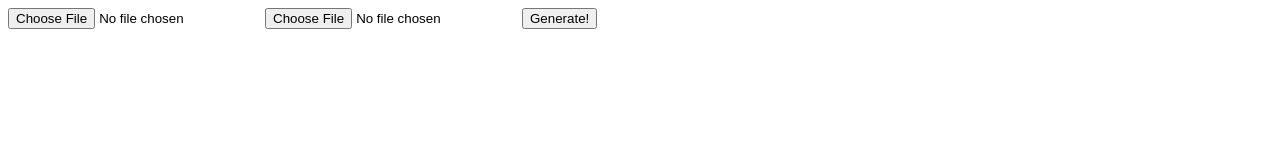
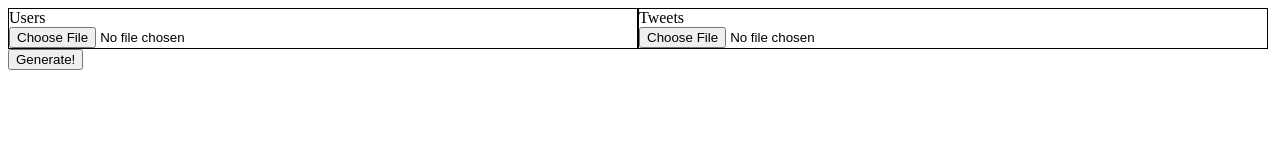
Before and after one commit to dwightr/twitter-feed, a plain HTML site: page index.html in a window 1280 px wide. Drawn offline with Linux system fonts and the light colour scheme.

Commit message:
minor styles

```diff
--- a/index.html
+++ b/index.html
@@ -5,10 +5,26 @@
     <meta name="viewport" content="width=device-width, initial-scale=1.0">
     <meta http-equiv="X-UA-Compatible" content="ie=edge">
     <title>Twitter Feed</title>
+    <style>
+        label {
+            display: block;
+            float: left;
+            width: calc(100%/2 - 4px);
+            border: 1px solid #000;
+        }
+
+        input {
+            display: block;
+        }
+    </style>
 </head>
 <body>
-    <input type="file" id="file1">
-    <input type="file" id="file2">
+    <label for="file1">Users
+        <input type="file" id="file1">
+    </label>
+    <label for="file2">Tweets
+        <input type="file" id="file2">
+    </label>
 
     <button id="generate">Generate!</button>
 
```
